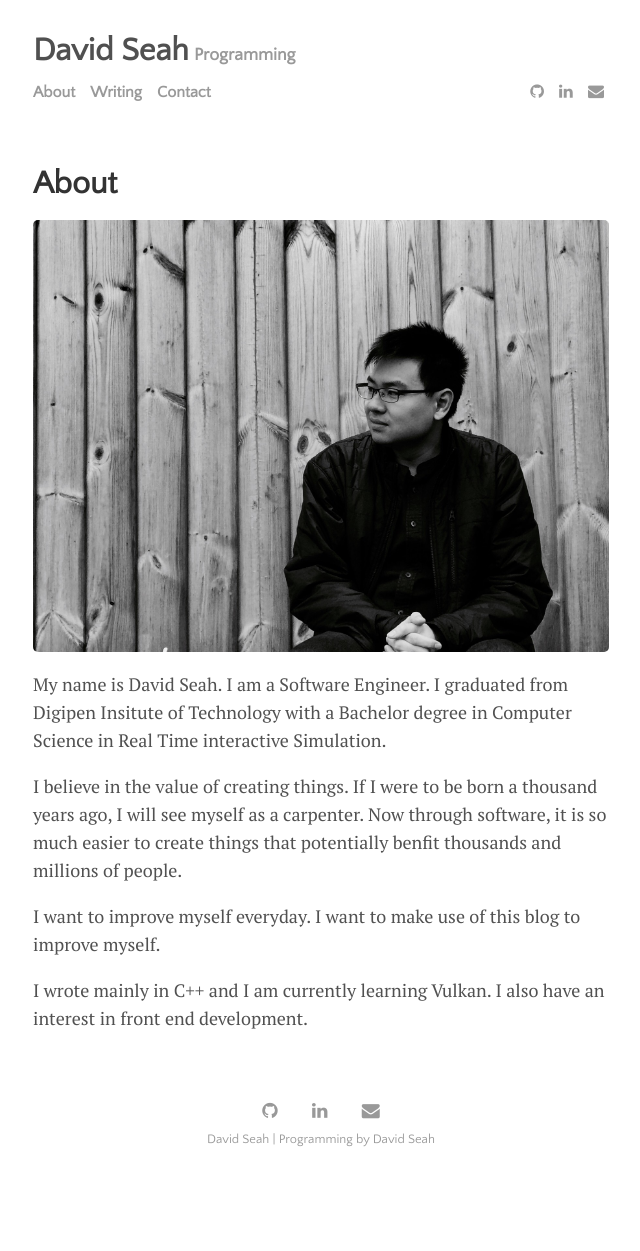
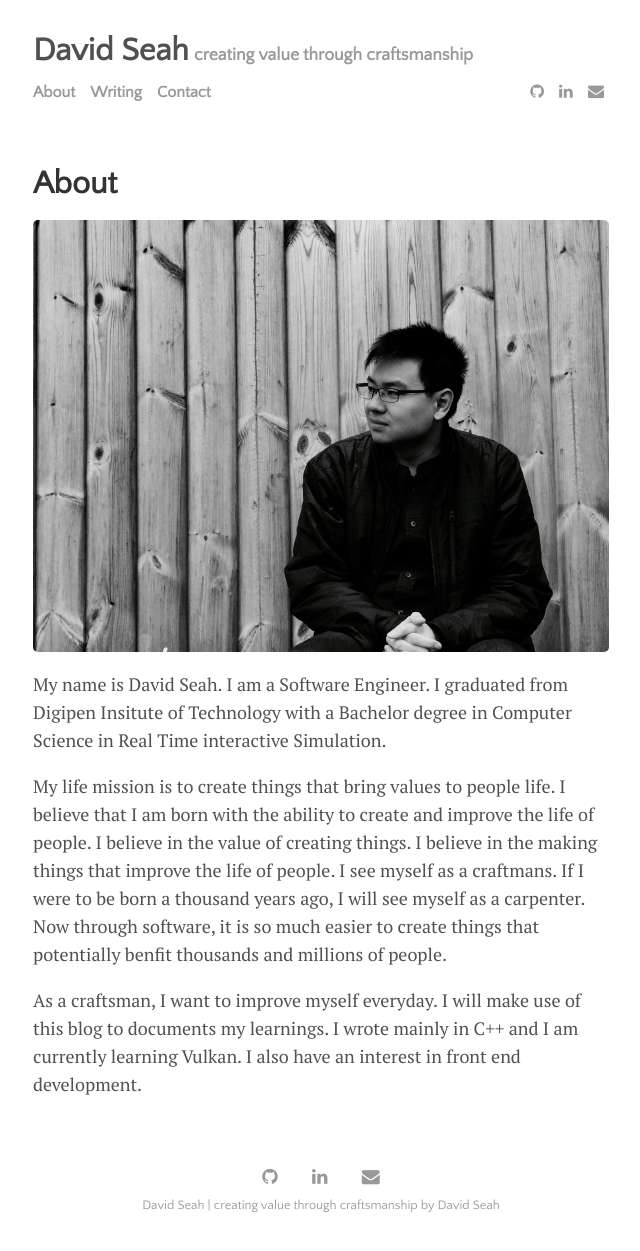
Before and after one commit to sengchong/sengchong.github.io, a Jekyll site: the page built from about.md, in a window 1280 px wide. Shown: the whole page, without its empty margins (319-959 px from the left). Built offline with Jekyll 4.4.1, drawn with Linux system fonts in a browser that asks for light colours; nearby versions of some CDN libraries; before the commit the page ends 1185 px from its top, so only the background shows below that.

Commit message:
edit about

```diff
--- a/_config.yml
+++ b/_config.yml
@@ -1,6 +1,6 @@
 # Site Settings
 title:               David Seah
-tagline:             Programming
+tagline:             creating value through craftsmanship
 description:         This is a place where I will write about programming
 #baseurl:
 github:
--- a/about.md
+++ b/about.md
@@ -8,9 +8,10 @@ title: About
 My name is David Seah. I am a Software Engineer.
 I graduated from Digipen Insitute of Technology with a Bachelor degree in Computer Science in Real Time interactive Simulation.
 
-I believe in the value of creating things. If I were to be born a thousand years ago, I will see myself as a carpenter.
+My life mission is to create things that bring values to people life. I believe that I am born with the ability to create and improve the life of people.
+I believe in the value of creating things. I believe in the making things that improve the life of people.
+I see myself as a craftmans. If I were to be born a thousand years ago, I will see myself as a carpenter.
 Now through software, it is so much easier to create things that potentially benfit thousands and millions of people.
 
-I want to improve myself everyday. I want to make use of this blog to improve myself.
-
+As a craftsman, I want to improve myself everyday. I will make use of this blog to documents my learnings.
 I wrote mainly in C++ and I am currently learning Vulkan. I also have an interest in front end development.
```
